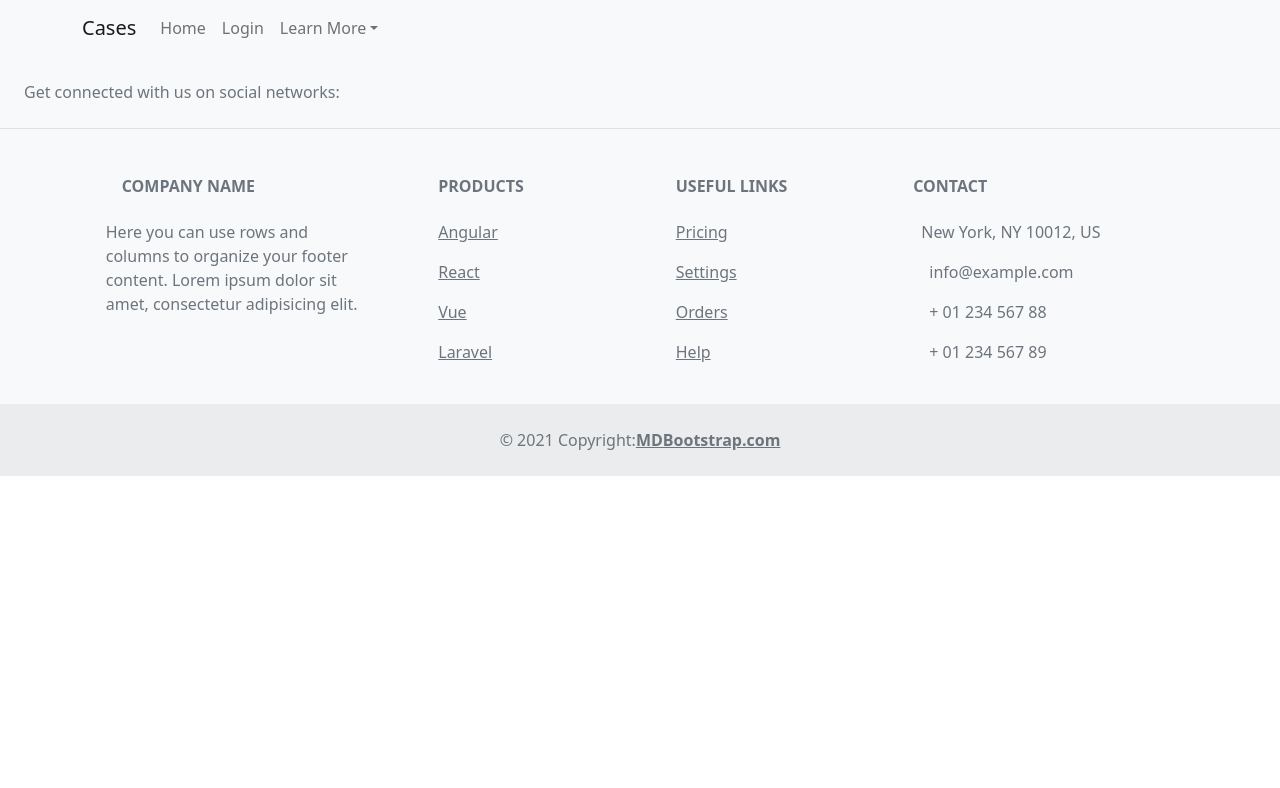
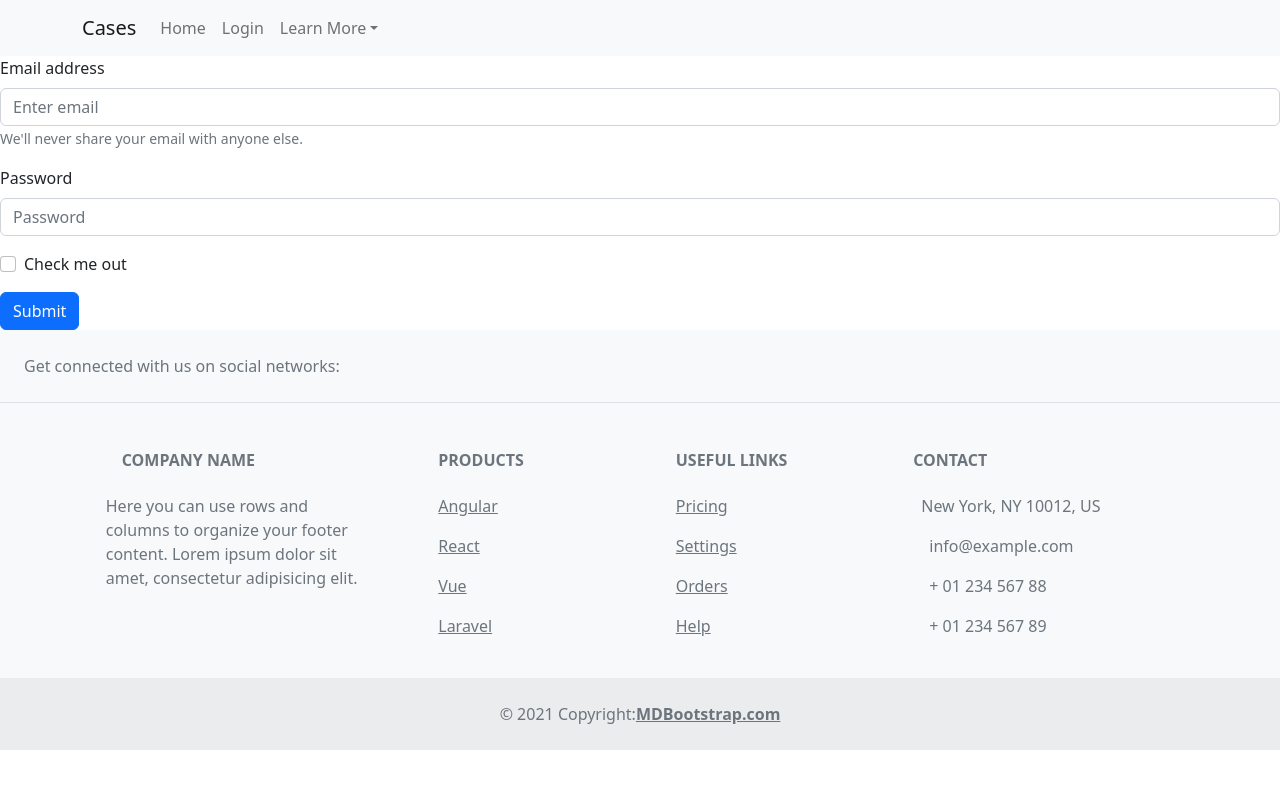
Before and after one commit to xleonard1/Attorney-Case-Management, a React (Create React App) app in the folder client/: page /login in a window 1280 px wide. Shown: the top 788 px of the page. Built offline with nearby package versions, Linux system fonts and the light colour scheme.

Commit message:
added routing to navbar. will add styling to login page next

```diff
--- a/client/src/App.js
+++ b/client/src/App.js
@@ -2,10 +2,11 @@
 import { BrowserRouter as Router, Routes, Route } from 'react-router-dom';
 import { ApolloClient, InMemoryCache, ApolloProvider, createHttpLink, } from '@apollo/client';
 import { setContext } from '@apollo/client/link/context';
-import Home from './pages/Home'
-import Navigation from './components/Nav'
-import Footer from './components/Footer'
-import 'bootstrap/dist/css/bootstrap.min.css'
+import Home from './pages/Home';
+import Login from './pages/Login';
+import Navigation from './components/Nav';
+import Footer from './components/Footer';
+import 'bootstrap/dist/css/bootstrap.min.css';
 
 const httpLink = createHttpLink({
   uri: '/graphql',
@@ -37,6 +38,10 @@
                 path ="/"
                 element={<Home />}
                 />
+              <Route
+                path ="/login"
+                element={<Login />}
+              />
             </Routes>
           <Footer />
         </div>
--- a/client/src/components/Nav/index.js
+++ b/client/src/components/Nav/index.js
@@ -11,8 +11,8 @@
         <Navbar.Toggle aria-controls="basic-navbar-nav" />
         <Navbar.Collapse id="basic-navbar-nav">
           <Nav className="me-auto">
-            <Nav.Link href="#home">Home</Nav.Link>
-            <Nav.Link href="#link">Login</Nav.Link>
+            <Nav.Link href="/">Home</Nav.Link>
+            <Nav.Link href="/login">Login</Nav.Link>
             <NavDropdown title="Learn More" id="basic-nav-dropdown">
               <NavDropdown.Item href="#action/3.1">About Us</NavDropdown.Item>
               <NavDropdown.Item href="#action/3.2">
--- a/client/src/pages/Login.js
+++ b/client/src/pages/Login.js
@@ -0,0 +1,38 @@
+import React, { useState } from 'react'
+import Form from 'react-bootstrap/Form';
+import Button from 'react-bootstrap/Button'
+
+
+
+export default function Login () {
+    return (
+        <Form>
+          <Form.Group className="mb-3" controlId="formBasicEmail">
+            <Form.Label>Email address</Form.Label>
+            <Form.Control type="email" placeholder="Enter email" />
+            <Form.Text className="text-muted">
+              We'll never share your email with anyone else.
+            </Form.Text>
+          </Form.Group>
+
+          <Form.Group className="mb-3" controlId="formBasicPassword">
+            <Form.Label>Password</Form.Label>
+            <Form.Control type="password" placeholder="Password" />
+          </Form.Group>
+          <Form.Group className="mb-3" controlId="formBasicCheckbox">
+            <Form.Check type="checkbox" label="Check me out" />
+          </Form.Group>
+          <Button variant="primary" type="submit">
+            Submit
+          </Button>
+        </Form>
+      );
+
+
+
+
+
+
+
+
+}
```
